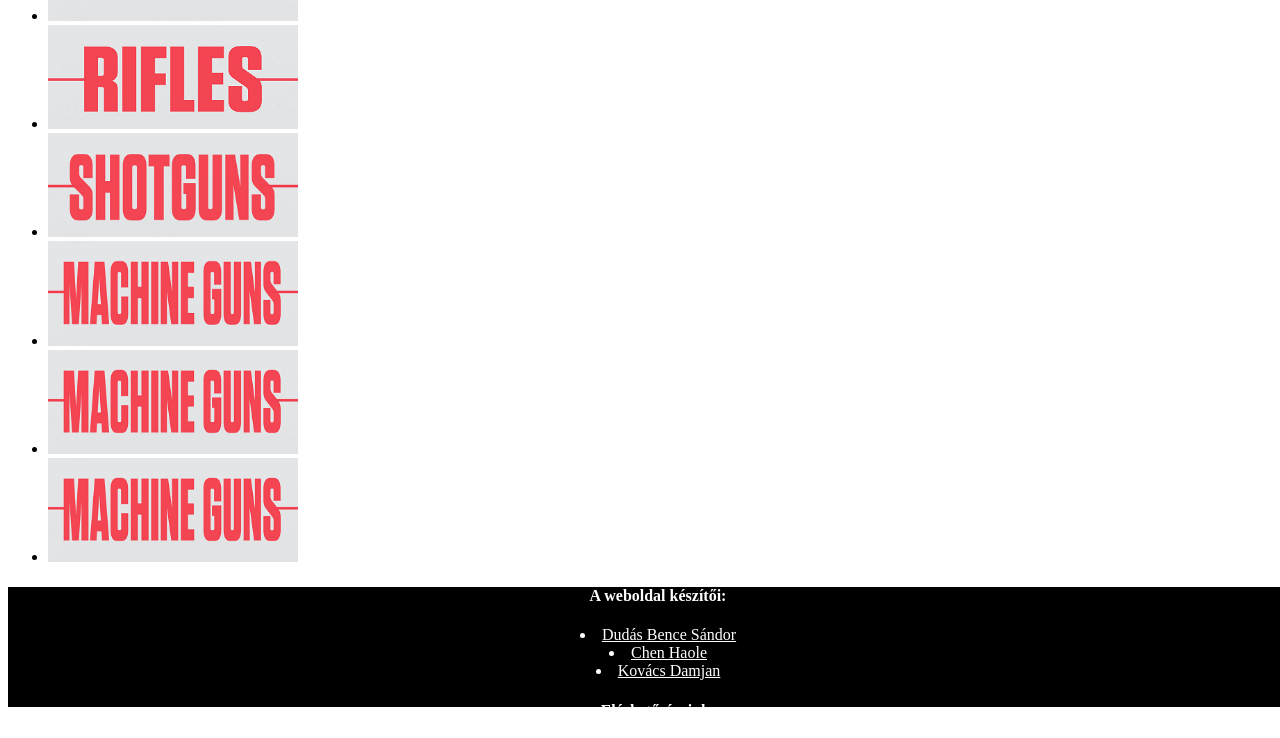
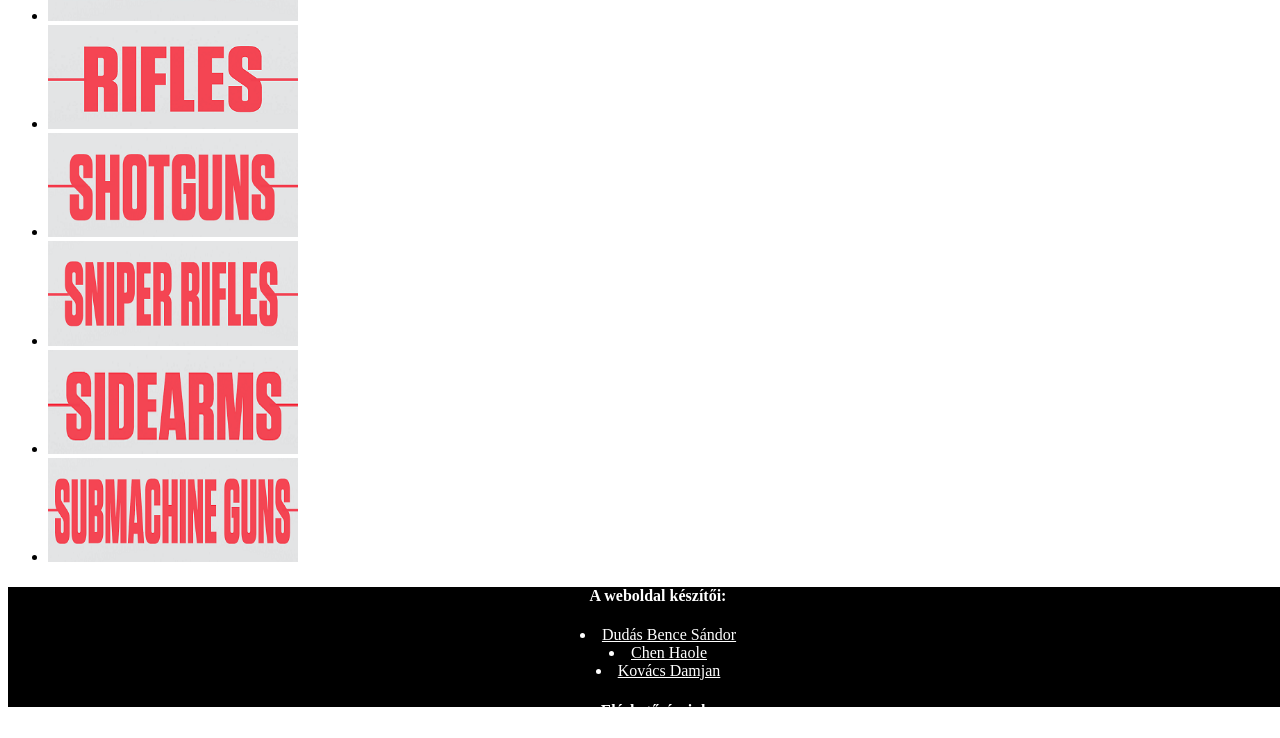
Before and after one commit to DudasBenceSandor/Valorant, a plain HTML site: page fegyverek.html in a window 1280 px wide. Shown: the part 705-1443 px from the top of the page. Drawn offline with Linux system fonts and the light colour scheme.

Commit message:
logók, fegyverek oldal html resze kesz

```diff
--- a/fegyverek.html
+++ b/fegyverek.html
@@ -43,17 +43,17 @@
             </li>
             <li>
               <div class="card">
-                <img class="kép" src="img/Fegyverek/kategoriak/Machine-Guns.png" alt="Sniper Rifles">
+                <img class="kép" src="img/Fegyverek/kategoriak/Sniper.png" alt="Sniper Rifles">
               </div>
             </li>
             <li>
               <div class="card">
-                <img class="kép" src="img/Fegyverek/kategoriak/Machine-Guns.png" alt="Sidearms">
+                <img class="kép" src="img/Fegyverek/kategoriak/Sidearms.png" alt="Sidearms">
               </div>
             </li>
             <li>
               <div class="card">
-                <img class="kép" src="img/Fegyverek/kategoriak/Machine-Guns.png" alt="Submachine-guns">
+                <img class="kép" src="img/Fegyverek/kategoriak/Submachine-Guns.png" alt="Submachine-guns">
               </div>
             </li>
             </ul>
```
Also changed, not shown: img/Ikonok/facebook.png (added), img/Ikonok/gmail.png (added), img/Ikonok/instagram.png (added).
